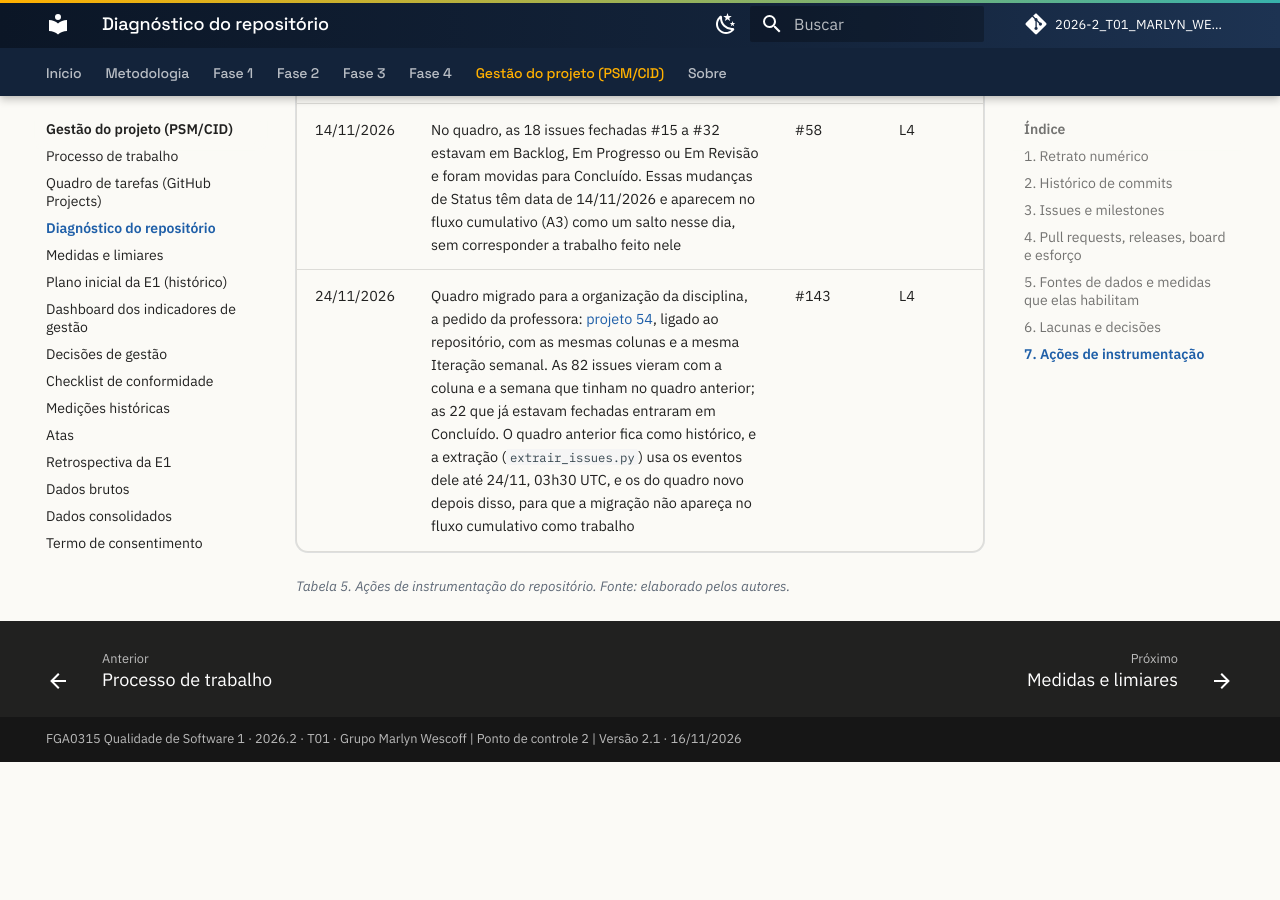
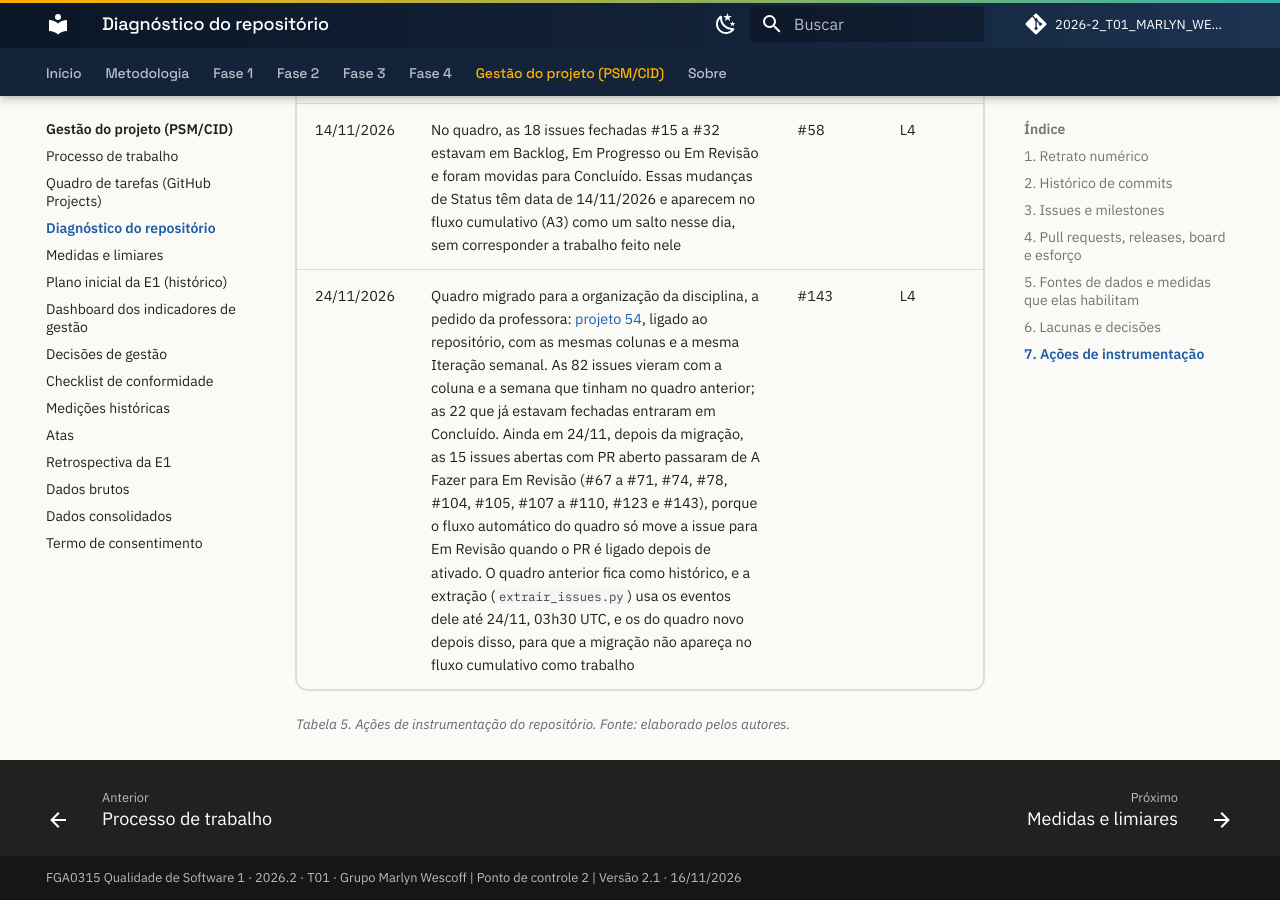
Before and after one commit to FCTE-Qualidade-de-Software-1/2026-2_T01_MARLYN_WESCOFF, an MkDocs documentation site: the page built from docs/metricas/01-diagnostico-repositorio.md, in a window 1280 px wide and 900 px high, scrolled down 7212 px. Built offline with MkDocs 1.6.1 and Material for MkDocs 9.7.7, drawn with Linux system fonts in a browser that asks for light colours; comment, search, counter and statistics services are not loaded; before the commit the page ends 7974 px from its top, so only the background shows below that.

Commit message:
Registra as issues movidas para Em Revisão e atualiza o comentário do token do quadro
Relacionado a #143

```diff
--- a/docs/metricas/01-diagnostico-repositorio.md
+++ b/docs/metricas/01-diagnostico-repositorio.md
@@ -108,6 +108,6 @@ Registro das ações feitas para tornar o repositório mensurável, sem reescrev
 | 10/11/2026 | Project board [Marlyn Wescoff - Gestão PSM/CID](https://github.com/users/cadumotta/projects/1) criado com os estados Backlog, A Fazer, Em Progresso, Em Revisão e Concluído e o campo semanal "Iteração"; as 32 issues foram adicionadas no estado atual. O quadro fica na conta de Carlos porque a organização da disciplina não permite que integrantes criem projetos | #19 | L4 |
 | 14/11/2026 | Milestone `PC2` criado com prazo em 15/11/2026; prazo do `E2` preenchido com 22/11/2026; `PC1` e `Apresentação` fechados, porque as apresentações não geram entrega no repositório. Issues #52 a #78 criadas com responsável, milestone, estimativa e Iteração (W46 para o PC2, W47 para a E2); issues #26, #27 e #29 a #32 fechadas com o PR que as concluiu (#44 a #49) | #58 | L5 |
 | 14/11/2026 | No quadro, as 18 issues fechadas #15 a #32 estavam em Backlog, Em Progresso ou Em Revisão e foram movidas para Concluído. Essas mudanças de Status têm data de 14/11/2026 e aparecem no fluxo cumulativo (A3) como um salto nesse dia, sem corresponder a trabalho feito nele | #58 | L4 |
-| 24/11/2026 | Quadro migrado para a organização da disciplina, a pedido da professora: [projeto 54](https://github.com/orgs/FCTE-Qualidade-de-Software-1/projects/54), ligado ao repositório, com as mesmas colunas e a mesma Iteração semanal. As 82 issues vieram com a coluna e a semana que tinham no quadro anterior; as 22 que já estavam fechadas entraram em Concluído. O quadro anterior fica como histórico, e a extração (`extrair_issues.py`) usa os eventos dele até 24/11, 03h30 UTC, e os do quadro novo depois disso, para que a migração não apareça no fluxo cumulativo como trabalho | #143 | L4 |
+| 24/11/2026 | Quadro migrado para a organização da disciplina, a pedido da professora: [projeto 54](https://github.com/orgs/FCTE-Qualidade-de-Software-1/projects/54), ligado ao repositório, com as mesmas colunas e a mesma Iteração semanal. As 82 issues vieram com a coluna e a semana que tinham no quadro anterior; as 22 que já estavam fechadas entraram em Concluído. Ainda em 24/11, depois da migração, as 15 issues abertas com PR aberto passaram de A Fazer para Em Revisão (#67 a #71, #74, #78, #104, #105, #107 a #110, #123 e #143), porque o fluxo automático do quadro só move a issue para Em Revisão quando o PR é ligado depois de ativado. O quadro anterior fica como histórico, e a extração (`extrair_issues.py`) usa os eventos dele até 24/11, 03h30 UTC, e os do quadro novo depois disso, para que a migração não apareça no fluxo cumulativo como trabalho | #143 | L4 |
 
 <p class="legenda">Tabela 5. Ações de instrumentação do repositório. Fonte: elaborado pelos autores.</p>
```
Also changed, not shown: 1 other file.
